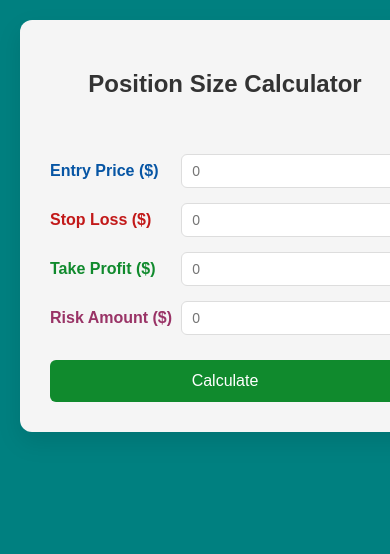
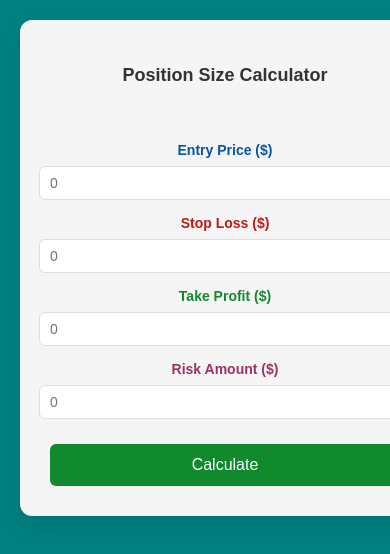
Before and after one commit to GG-SHIBA/Size-Calculator, a plain HTML site: page index.html in a window 390 px wide. Drawn offline with Linux system fonts and the light colour scheme.

Commit message:
Add files via upload
make it responsive to phone

```diff
--- a/style.css
+++ b/style.css
@@ -1,3 +1,58 @@
+/* Responsive Design for iPhone screens (≤ 480px) */
+@media (max-width: 480px) {
+    body {
+        padding: 0;
+    }
+
+    .section {
+        padding: 10px;
+    }
+
+    .calculator {
+        width: 100%;          /* take full available width */
+        max-width: none;      /* remove 400px cap */
+        padding: 20px;
+        border-radius: 0;     /* flat edges for edge-to-edge look */
+        box-shadow: none;     /* optional: remove shadow on mobile */
+    }
+
+    .calculator h2 {
+        font-size: 18px;
+        margin-bottom: 15px;
+        text-align: center;
+    }
+
+    .form-row {
+        flex-direction: column;
+        align-items: flex-start;
+        gap: 8px;
+        margin-bottom: 15px;
+    }
+
+    .form-row label {
+        font-size: 14px;
+    }
+
+    .form-row input {
+        width: 100%;
+        font-size: 14px;
+        padding: 10px;
+    }
+
+    .calculator button {
+        font-size: 16px;
+        padding: 14px;
+        border-radius: 6px;
+    }
+
+    .result {
+        grid-template-columns: 1fr;
+        gap: 10px;
+        font-size: 14px;
+    }
+}
+
+/* General Styles */
 body {
     font-family: 'Arial', sans-serif;
     margin: 0;
```
